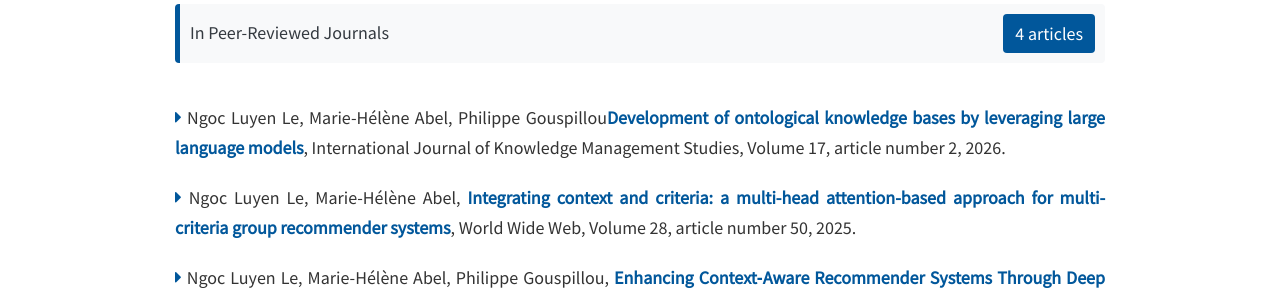
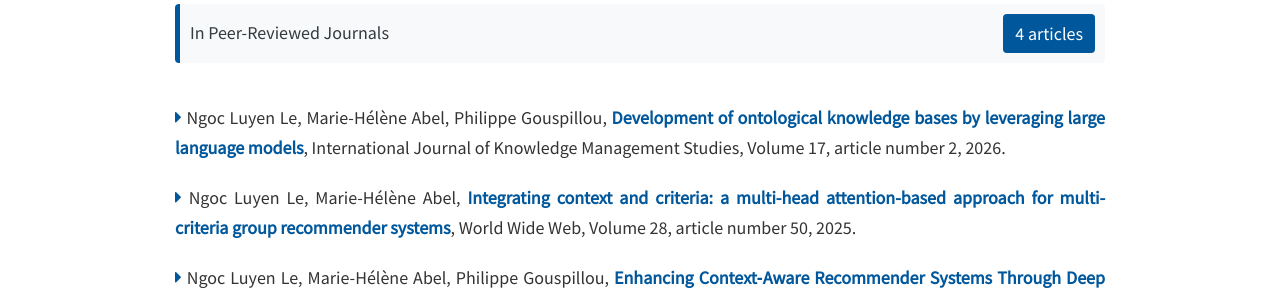
Before and after one commit to lengocluyen/lengocluyen.github.io, a Jekyll site: the page built from publications.html, in a window 1280 px wide and 900 px high. Shown: the part 198-496 px from the top of the window. Built offline with Jekyll 4.4.1, drawn with Linux system fonts in a browser that asks for light colours; nearby versions of some CDN libraries.

Commit message:
Update publications.html

```diff
--- a/_includes/publications.html
+++ b/_includes/publications.html
@@ -11,7 +11,7 @@
     <div class="panel-body">
 		<h5>
 			<div class="div-justify-pub">
-				<i class="fa fa-caret-right"></i>&nbsp;Ngoc Luyen Le, Marie-Hélène Abel, Philippe Gouspillou<strong><a href="10.1504/IJKMS.2026.10078273"  target="_blank" rel="noopener noreferrer">Development of ontological knowledge bases by leveraging large language models</a></strong>, International Journal of Knowledge Management Studies, Volume 17, article number 2, 2026.
+				<i class="fa fa-caret-right"></i>&nbsp;Ngoc Luyen Le, Marie-Hélène Abel, Philippe Gouspillou, <strong><a href="10.1504/IJKMS.2026.10078273"  target="_blank" rel="noopener noreferrer">Development of ontological knowledge bases by leveraging large language models</a></strong>, International Journal of Knowledge Management Studies, Volume 17, article number 2, 2026.
 			</div>
 		</h5>
 		<h5>
```
